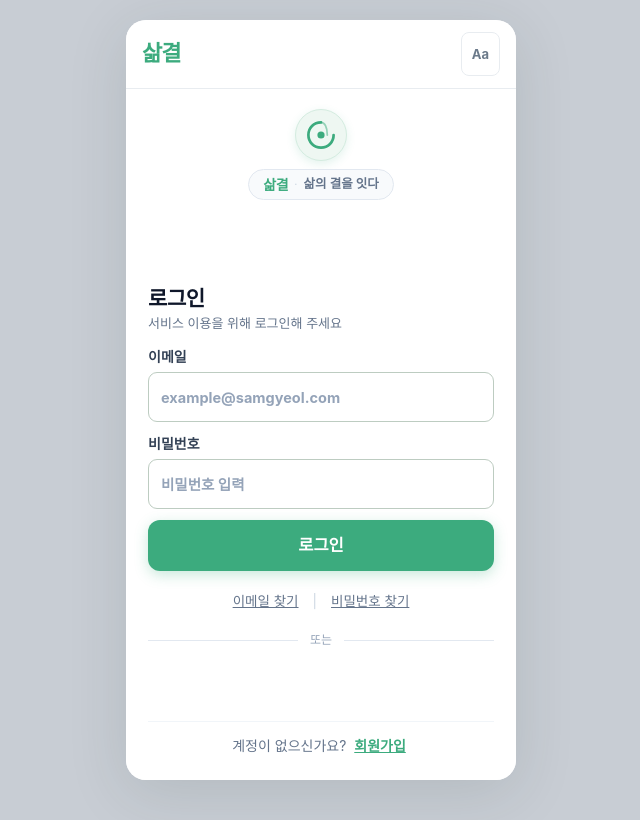
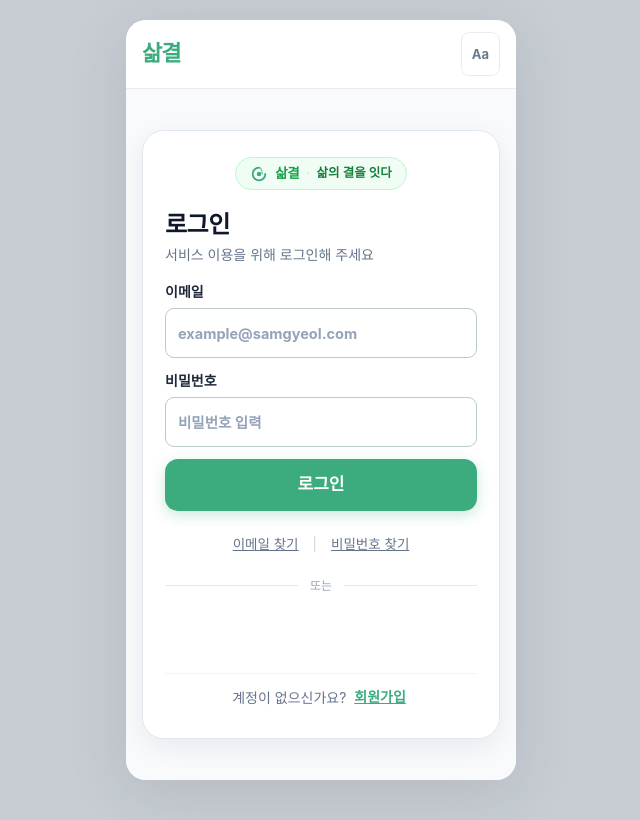
Before and after one commit to PIC-2-team/PIC-2-team-project, a React (Vite) app in the folder frontend/: page / in a window 1280 px wide. Shown: the whole page, without its empty margins (319-959 px from the left). Built offline with nearby package versions, Linux system fonts and the light colour scheme; no server answers.

Commit message:
style: 로그인 카드 화면 중심 대형화 및 상단 브랜딩 조화 개선

```diff
--- a/frontend/src/pages/LoginPage.module.css
+++ b/frontend/src/pages/LoginPage.module.css
@@ -4,7 +4,7 @@
   max-width: 390px;
   height: 100%;
   margin: 0 auto;
-  background: #ffffff;
+  background: #f8fafc;
   color: var(--ink);
   font-size: 15px;
   line-height: 1.5;
@@ -20,8 +20,8 @@
   box-sizing: border-box;
   height: 100%;
   overflow: hidden;
-  justify-content: space-between;
-  padding: 16px 22px 20px;
+  justify-content: center;
+  padding: 12px 16px;
 }
 
 /* 브랜드 히어로 섹션 */
@@ -32,47 +32,38 @@
   text-align: center;
   justify-content: center;
   flex: 0 0 auto;
-  gap: 8px;
-  padding: 4px 0 0;
-}
-
-.heroLogoCircle {
-  width: 52px;
-  height: 52px;
-  border-radius: 50%;
-  background: #eef7f2;
-  border: 1.5px solid #d4ece0;
-  display: flex;
-  align-items: center;
-  justify-content: center;
-  box-shadow: 0 3px 10px rgba(60, 171, 126, 0.14);
+  padding: 0 0 4px;
 }
 
 .heroBadge {
   display: inline-flex;
   align-items: center;
-  gap: 6px;
-  padding: 4px 14px;
-  background: #f8fafc;
-  border: 1px solid #e2e8f0;
+  gap: 7px;
+  padding: 5px 14px;
+  background: #f0fdf4;
+  border: 1px solid #bbf7d0;
   border-radius: 20px;
 }
 
+.heroBadgeIcon {
+  flex-shrink: 0;
+}
+
 .brandName {
-  font-size: 14px;
+  font-size: 13.5px;
   font-weight: 800;
-  color: var(--green);
+  color: #16a34a;
   letter-spacing: -0.3px;
 }
 
 .badgeDivider {
-  color: #cbd5e1;
+  color: #86efac;
   font-size: 11px;
 }
 
 .brandSlogan {
   font-size: 12.5px;
-  color: #64748b;
+  color: #15803d;
   font-weight: 600;
 }
 
@@ -151,12 +142,12 @@
 .loginCard {
   display: flex;
   flex-direction: column;
-  gap: 13px;
-  padding: 0;
-  background: transparent;
-  border: none;
-  border-radius: 0;
-  box-shadow: none;
+  gap: 16px;
+  padding: 26px 22px;
+  background: #ffffff;
+  border: 1px solid #e2e8f0;
+  border-radius: 22px;
+  box-shadow: 0 8px 28px rgba(15, 23, 42, 0.07);
   box-sizing: border-box;
   width: 100%;
 }
@@ -164,21 +155,21 @@
 .heading {
   display: flex;
   flex-direction: column;
-  gap: 2px;
+  gap: 4px;
 }
 
 .heading h2 {
   margin: 0;
-  font-size: 21px;
+  font-size: 24px;
   font-weight: 850;
   line-height: 1.25;
-  letter-spacing: -0.4px;
+  letter-spacing: -0.5px;
   color: #0f172a;
 }
 
 .subheading {
   margin: 0;
-  font-size: 13px;
+  font-size: 14px;
   color: #64748b;
 }
 
@@ -204,29 +195,29 @@
 .form {
   display: flex;
   flex-direction: column;
-  gap: 11px;
+  gap: 12px;
 }
 
 .form label {
   display: flex;
   flex-direction: column;
-  gap: 5px;
+  gap: 6px;
   font-size: 14px;
   font-weight: 700;
-  color: #334155;
+  color: #1e293b;
 }
 
 .form input {
   width: 100%;
   min-width: 0;
-  min-height: 48px;
-  padding: 12px 16px;
+  min-height: 50px;
+  padding: 13px 16px;
   border: 1.5px solid #cbd5e1;
   border-radius: 12px;
   background: #f8fafc;
   color: #0f172a;
   font: inherit;
-  font-size: 15.5px;
+  font-size: 16px;
   box-sizing: border-box;
   transition: all 0.15s ease;
 }
@@ -272,14 +263,14 @@
 
 /* 사각형 규격 CTA 버튼 */
 .submit {
-  min-height: 50px;
+  min-height: 52px;
   padding: 13px 20px;
   border: 0;
-  border-radius: 12px;
+  border-radius: 13px;
   background: var(--green);
   color: #ffffff;
   font: inherit;
-  font-size: 16.5px;
+  font-size: 17px;
   font-weight: 800;
   cursor: pointer;
   box-sizing: border-box;
--- a/frontend/src/pages/LoginPage.tsx
+++ b/frontend/src/pages/LoginPage.tsx
@@ -189,24 +189,21 @@ export function LoginPage() {
     <AppShell>
       <main className={styles.page}>
         <div className={styles.content}>
-          {/* 브랜드 히어로 섹션 */}
-          <section className={styles.heroSection}>
-            <div className={styles.heroLogoCircle} aria-hidden="true">
-              <svg width="36" height="36" viewBox="0 0 40 40" fill="none">
-                <path d="M20 6C12 6 6 12 6 20s6 14 14 14 14-6 14-14" stroke="#3CAB7E" strokeWidth="3" strokeLinecap="round" fill="none" />
-                <path d="M20 6c4 0 7 5 7 14" stroke="#3CAB7E" strokeWidth="2" strokeLinecap="round" fill="none" opacity="0.5" />
-                <circle cx="20" cy="20" r="4" fill="#3CAB7E" />
-              </svg>
-            </div>
-            <div className={styles.heroBadge}>
-              <span className={styles.brandName}>삶결</span>
-              <span className={styles.badgeDivider} aria-hidden="true">·</span>
-              <span className={styles.brandSlogan}>삶의 결을 잇다</span>
-            </div>
-          </section>
-
           {/* 로그인 카드 섹션 */}
           <section className={styles.loginCard}>
+            <div className={styles.heroSection}>
+              <div className={styles.heroBadge}>
+                <svg className={styles.heroBadgeIcon} width="18" height="18" viewBox="0 0 40 40" fill="none" aria-hidden="true">
+                  <path d="M20 6C12 6 6 12 6 20s6 14 14 14 14-6 14-14" stroke="#3CAB7E" strokeWidth="4" strokeLinecap="round" fill="none" />
+                  <path d="M20 6c4 0 7 5 7 14" stroke="#3CAB7E" strokeWidth="3" strokeLinecap="round" fill="none" opacity="0.6" />
+                  <circle cx="20" cy="20" r="5" fill="#3CAB7E" />
+                </svg>
+                <span className={styles.brandName}>삶결</span>
+                <span className={styles.badgeDivider} aria-hidden="true">·</span>
+                <span className={styles.brandSlogan}>삶의 결을 잇다</span>
+              </div>
+            </div>
+
             <div className={styles.heading}>
               <h2>로그인</h2>
               <p className={styles.subheading}>서비스 이용을 위해 로그인해 주세요</p>
```
